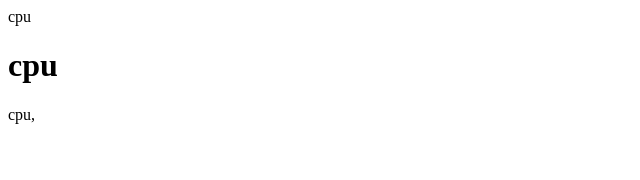
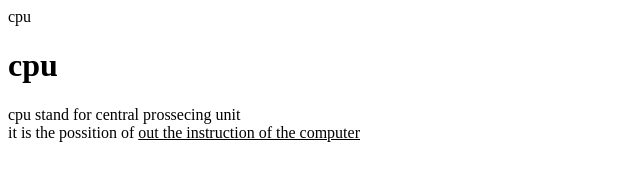
Before and after one commit to iamneo-production/dfdaaccdfcffadadaeccdfffebaeceaec, a website: page public/index.html in a window 1280 px wide. Shown: the whole page, without its empty margins (0-640 px from the left). Drawn offline with Linux system fonts and the light colour scheme.

Commit message:
Backup Commit

```diff
--- a/public/index.html
+++ b/public/index.html
@@ -2,7 +2,10 @@
     <head>
         <tittle>cpu</tittle>
         <h1>cpu</h1>
-        <p>cpu,
+        <p>cpu stand for central prossecing unit<br>
+            it is the possition of <u computer systemthat carrier<br>
+            out the instruction of the computer
+
 
         </tittle>
 
```
